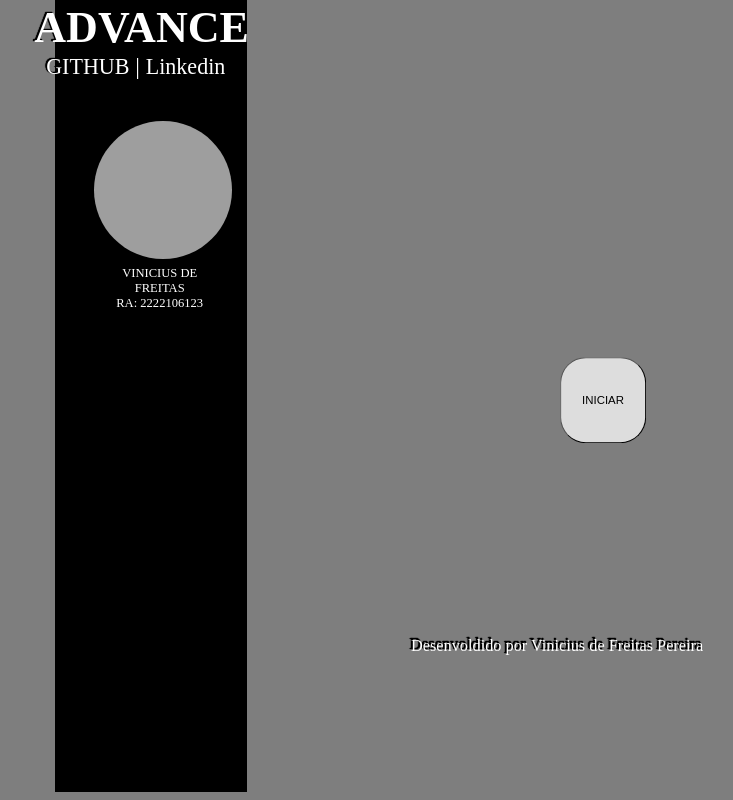
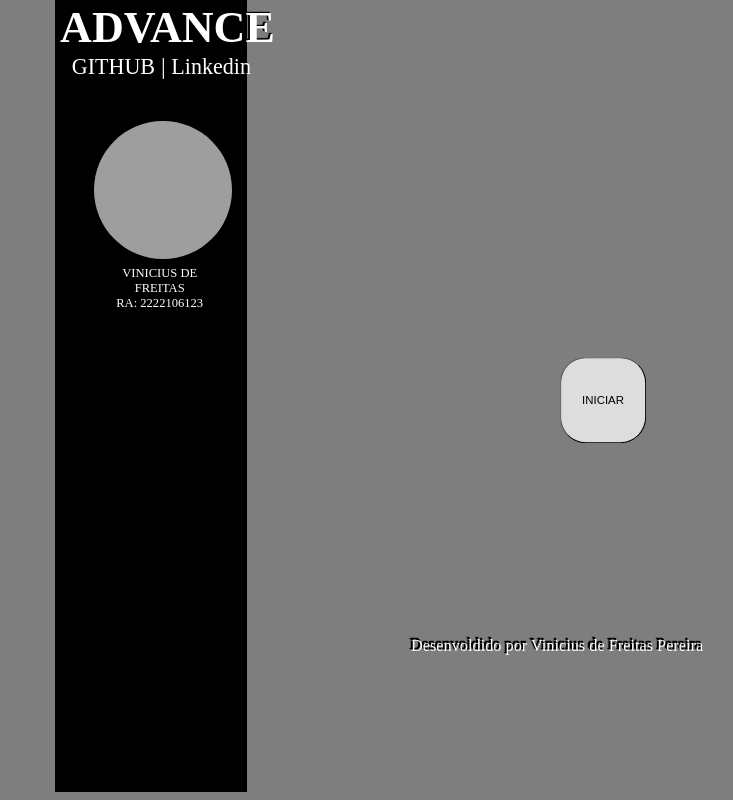
Before and after one commit to ViniciusF-Pereira/Advance, a plain HTML site: page index.html in a window 1280 px wide. Shown: the whole page, without its empty margins (37-770 px from the left). Drawn offline with Linux system fonts and the light colour scheme; grey boxes are pictures that could not be loaded.

Commit message:
Update style.css

```diff
--- a/css/style.css
+++ b/css/style.css
@@ -115,7 +115,7 @@
                 }
 
                 .header_div {
-                    margin-left: 6.5%;
+                    margin-left: 8.5%;
                     font-size: 30px;
                     overflow: visible;
                     position: relative;
```
